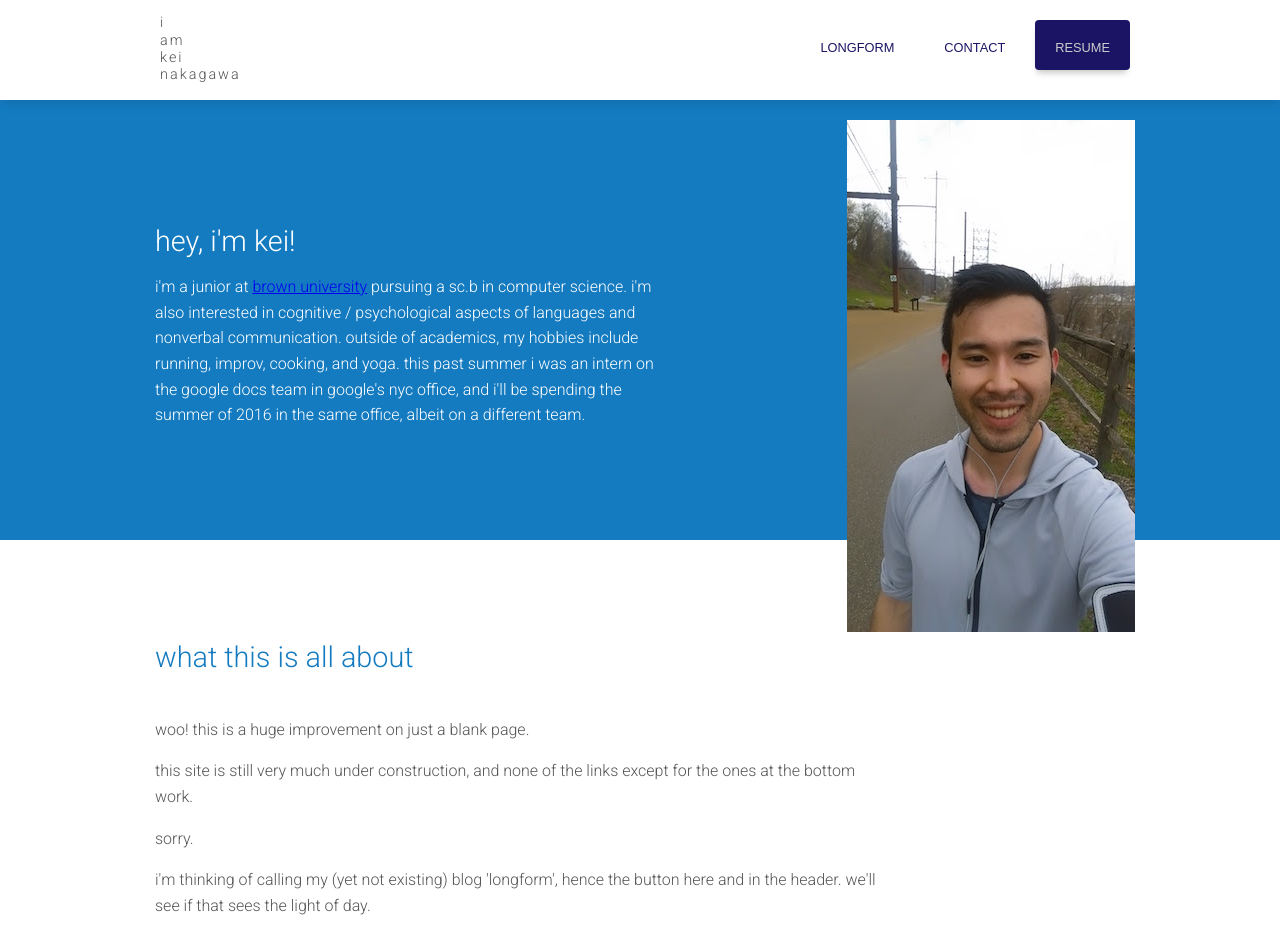
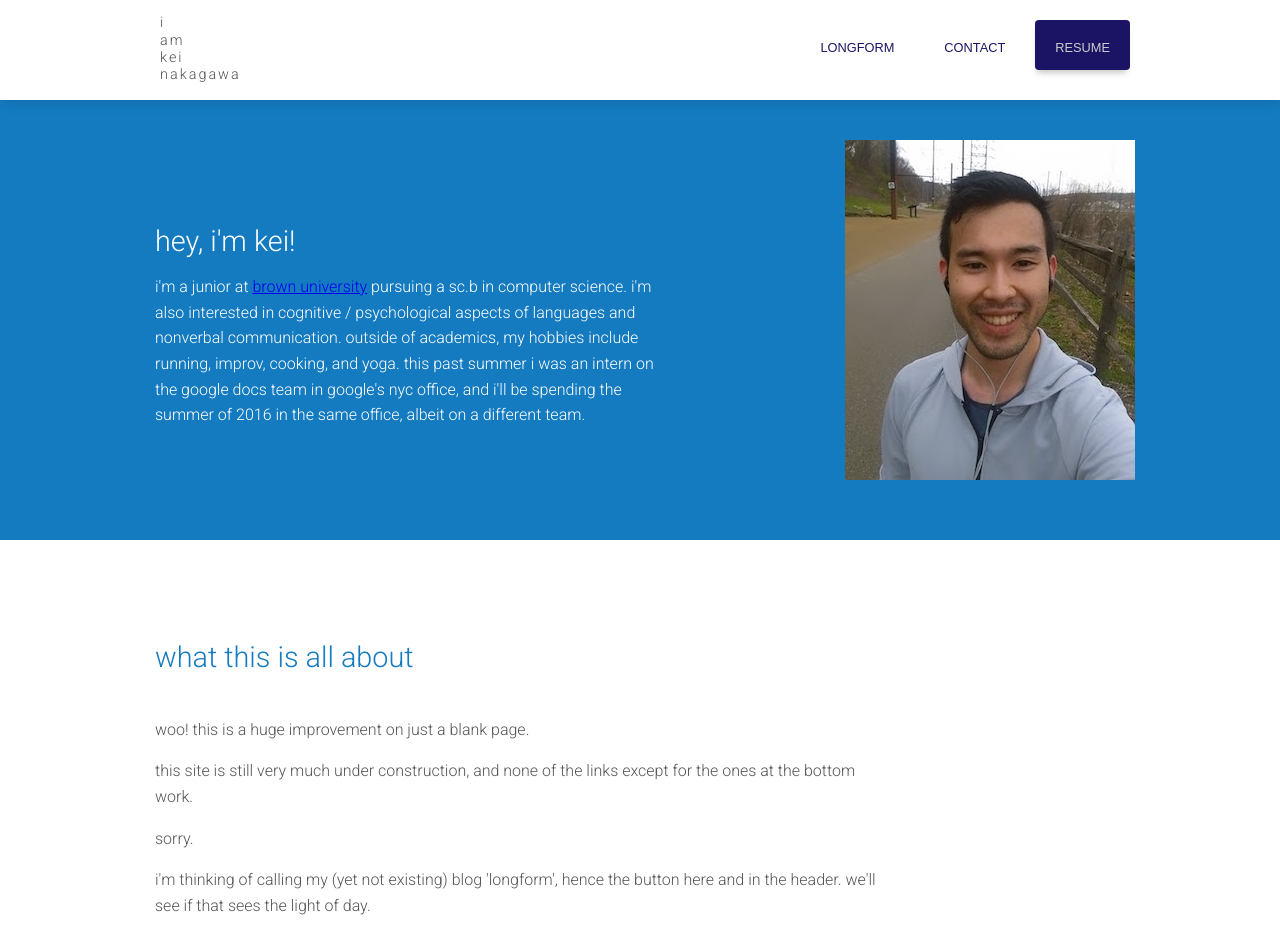
Before and after one commit to knakagawa/knakagawa.github.io, a Jekyll site: the page built from index.html, in a window 1280 px wide and 1400 px high. Shown: the top 952 px of the window. Built offline with Jekyll 4.4.1, drawn with Linux system fonts in a browser that asks for light colours.

Commit message:
use smaller image

```diff
--- a/css/main.css
+++ b/css/main.css
@@ -76,11 +76,11 @@ h2 {
 .phonebox {
   /*background-color: red;*/
   float: right;
-  margin-top: 40px;
+  margin-top: 60px;
 }
 .phone-screen {
-  width: 288px;
-  height: 512px;
+  width: 290px;
+  height: 340px;
   background: blue;
   position: relative;
   color: white;
--- a/index.html
+++ b/index.html
@@ -32,7 +32,7 @@
 
         <div class="phonebox mobile-hide">
           <div class="phone-screen">
-            <img class="taft" src="/resources/images/runselfie.jpg" />
+            <img class="taft" src="/resources/images/me.jpg" />
 
           </div>
         </div>
```
Also changed, not shown: resources/images/me.jpg (added), resources/images/runselfie.jpg (deleted).
